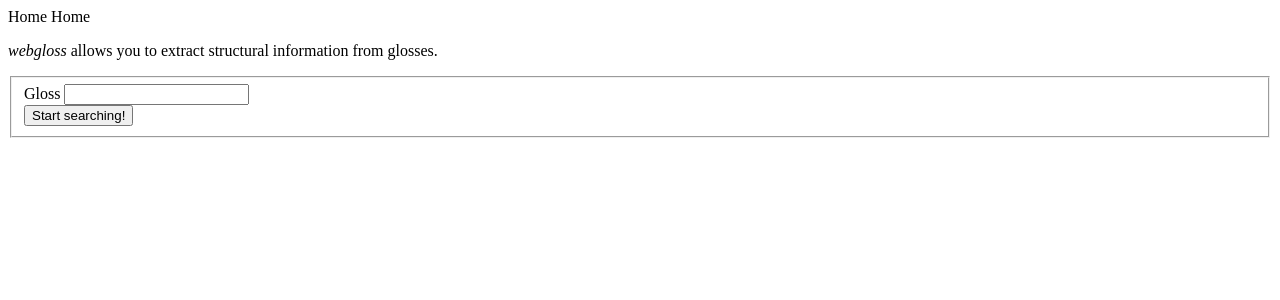
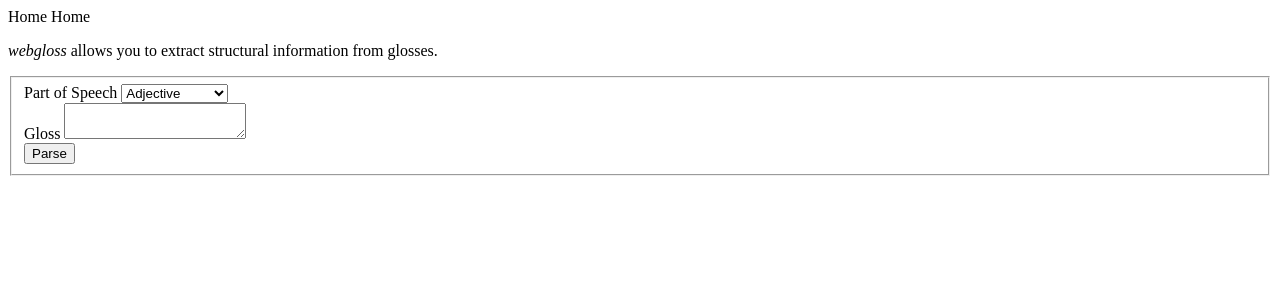
Before and after one commit to UUDigitalHumanitieslab/wurzburg-glosses-extraction, a Flask app: page / in a window 1280 px wide. Shown: the top 300 px of the page. Run offline with Flask 2, Linux system fonts and the light colour scheme.

Commit message:
Improved on the web application

```diff
--- a/webgloss/templates/home.html
+++ b/webgloss/templates/home.html
@@ -9,11 +9,22 @@
     <fieldset>
         <div class="pure-g">
             <div class="pure-u-1">
+                <label for="pos">Part of Speech</label>
+                <select id="pos" name="pos">
+                    <option value="adj">Adjective</option>
+                    <option value="adv">Adverb</option>
+                    <option value="art">Definite article</option>
+                    <option value="noun">Noun</option>
+                    <option value="prep">Preposition</option>
+                    <option value="verb">Verb</option>
+                </select>
+            </div>
+            <div class="pure-u-1">
                 <label for="gloss">Gloss</label>
-                <input id="gloss" name="gloss" type="textarea">
+                <textarea id="gloss" name="gloss"></textarea>
             </div>
         </div>
-        <input type="submit" class="pure-button pure-button-primary" value="Start searching!"/>
+        <input type="submit" class="pure-button pure-button-primary" value="Parse"/>
     </fieldset>
 </form>
 {% endblock %}
--- a/webgloss/views.py
+++ b/webgloss/views.py
@@ -1,5 +1,10 @@
 from flask import Blueprint, request, render_template
 
+from extractor.models import Noun, Adjective
+from extractor.advextractor import create_adverb
+from extractor.extractor import create_pos
+from extractor.prepextractor import create_preposition
+from extractor.defartextractor import create_definite_article
 from extractor.verbextractor import create_verb
 
 site = Blueprint('site', __name__)
@@ -9,8 +14,20 @@ site = Blueprint('site', __name__)
 def home():
     """Renders the home view. """
     if request.method == 'POST':
+        pos = request.form['pos']
         s = request.form['gloss'].encode('utf-8')
-        verb = create_verb(s)
-        return render_template('results.html', results=verb.headword.decode('utf-8'))
+        if pos == 'noun':
+            pos = create_pos(s, Noun)
+        if pos == 'adj':
+            pos = create_pos(s, Adjective)
+        if pos == 'verb':
+            pos = create_verb(s)
+        if pos == 'adv':
+            pos = create_adverb(s)
+        if pos == 'prep':
+            pos = create_preposition(s)
+        if pos == 'art':
+            pos = create_definite_article(s)
+        return render_template('results.html', pos=pos)
     else:
         return render_template('home.html')
```
Also changed, not shown: webgloss/templates/results.html (+24 -1 lines).
